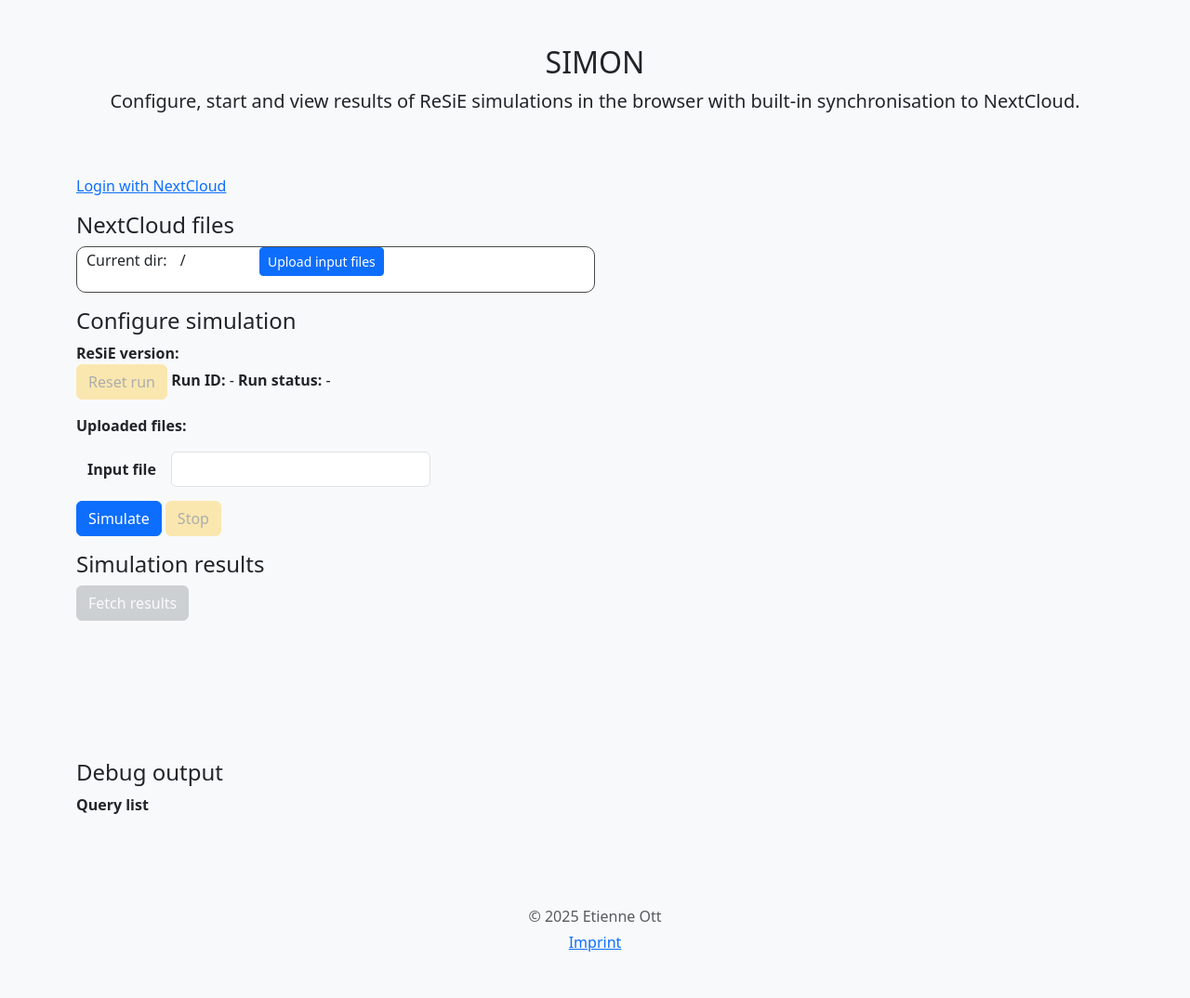
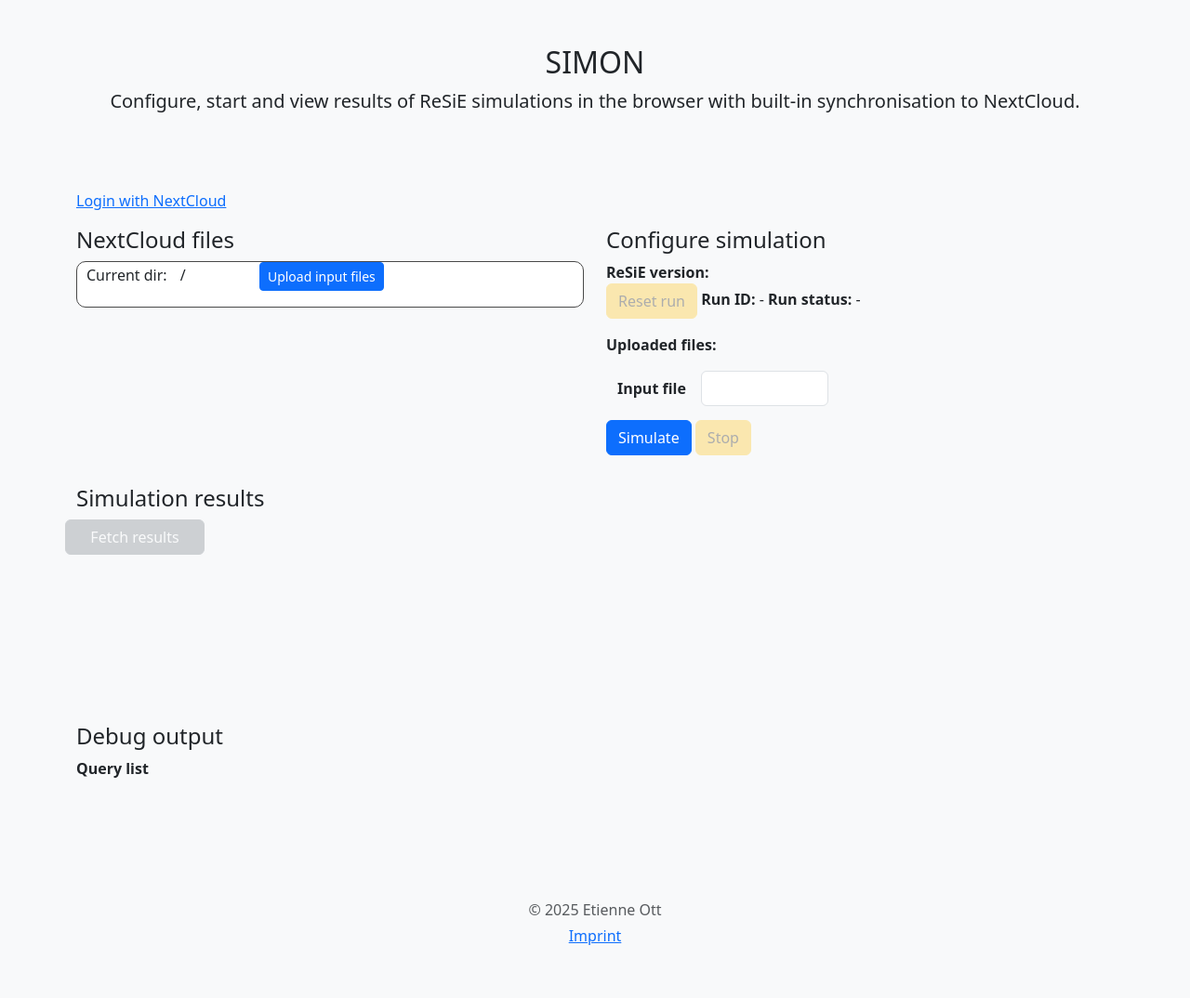
Before and after one commit to QuaSi-Software/simon, a Flask app: template webapp/simon_webapp/templates/index.html in a window 1280 px wide. Shown: the whole page at 93% size. After the commit the page ends 1017 px from the top, so only its background shows below. Run offline with Flask 3, Linux system fonts and the light colour scheme; the template is opened without the code that fills it, so the values that code supplies are empty; some libraries are stand-ins or nearby versions.

Commit message:
Restructure layout of webapp to use bootstrap row and column system.

```diff
--- a/webapp/simon_webapp/static/style.css
+++ b/webapp/simon_webapp/static/style.css
@@ -24,6 +24,10 @@
     font-weight: bold;
 }
 
+.row {
+    margin-top: 1rem;
+}
+
 .tab-pane {
   max-height: 800px;
   overflow-y: scroll;
@@ -36,7 +40,6 @@
 #nc-file-list {
     border: 1px solid #494949;
     border-radius: 10px;
-    max-width: 50%;
     min-height: 50px;
     position: relative;
     background: white;
@@ -115,6 +118,10 @@ label[for="config-file-selection"] {
     margin-top: 15px;
 }
 
+#fetch-results {
+    width: 150px;
+}
+
 #error-label {
     color: red;
     font-weight: bold;
--- a/webapp/simon_webapp/templates/index.html
+++ b/webapp/simon_webapp/templates/index.html
@@ -19,14 +19,17 @@
         </p>
       </div>
 
+      <div class="row">
       {% if session['nextcloud_authorized'] %}
         <span id="nc-logged-in-info">Logged in with NextCloud as {{session['user_id']}}</span>
         <a href="{{ url_for('nextcloud_logout') }}">Log out of NextCloud</a>
       {% else %}
         <a href="{{ url_for('nextcloud_login') }}">Login with NextCloud</a>
       {% endif %}
+      </div>
 
-      <p class="element-group">
+      <div class="row">
+        <div class="col-lg-6 element-group">
           <h4>NextCloud files</h4>
 
           <div id="nc-file-list">
@@ -38,8 +41,9 @@
 
             <div id="nc-file-list-items"></div>
           </div>
-      </p>
+        </div>
 
+        <div class="col-lg-6">
           <h4>Configure simulation</h4>
           <span class="bold">ReSiE version: {{resie_version}}</span>
           <p class="element-group">
@@ -61,7 +65,10 @@
               </div>
             </form>
           </p>
+        </div>
+      </div>
 
+      <div class="row">
         <h4>Simulation results</h4>
         <button id="fetch-results" type="button" class="btn btn-secondary" disabled>Fetch results</button>
         <p class="element-group">
@@ -158,12 +165,15 @@
               role="tabpanel" aria-labelledby="priceemsprof-tab-control"></div>
           </div>
         </p>
+      </div>
 
+      <div class="row">
         <h4>Debug output</h4>
         <p class="element-group">
           <span class="bold">Query list</span>
           <div id="query-list"></div>
         </p>
+      </div>
 
       <footer class="my-5 pt-5 text-muted text-center text-small">
         <p class="mb-1">&copy; 2025 Etienne Ott</p>
```
Lines whose indentation alone changed are shown as unchanged.
